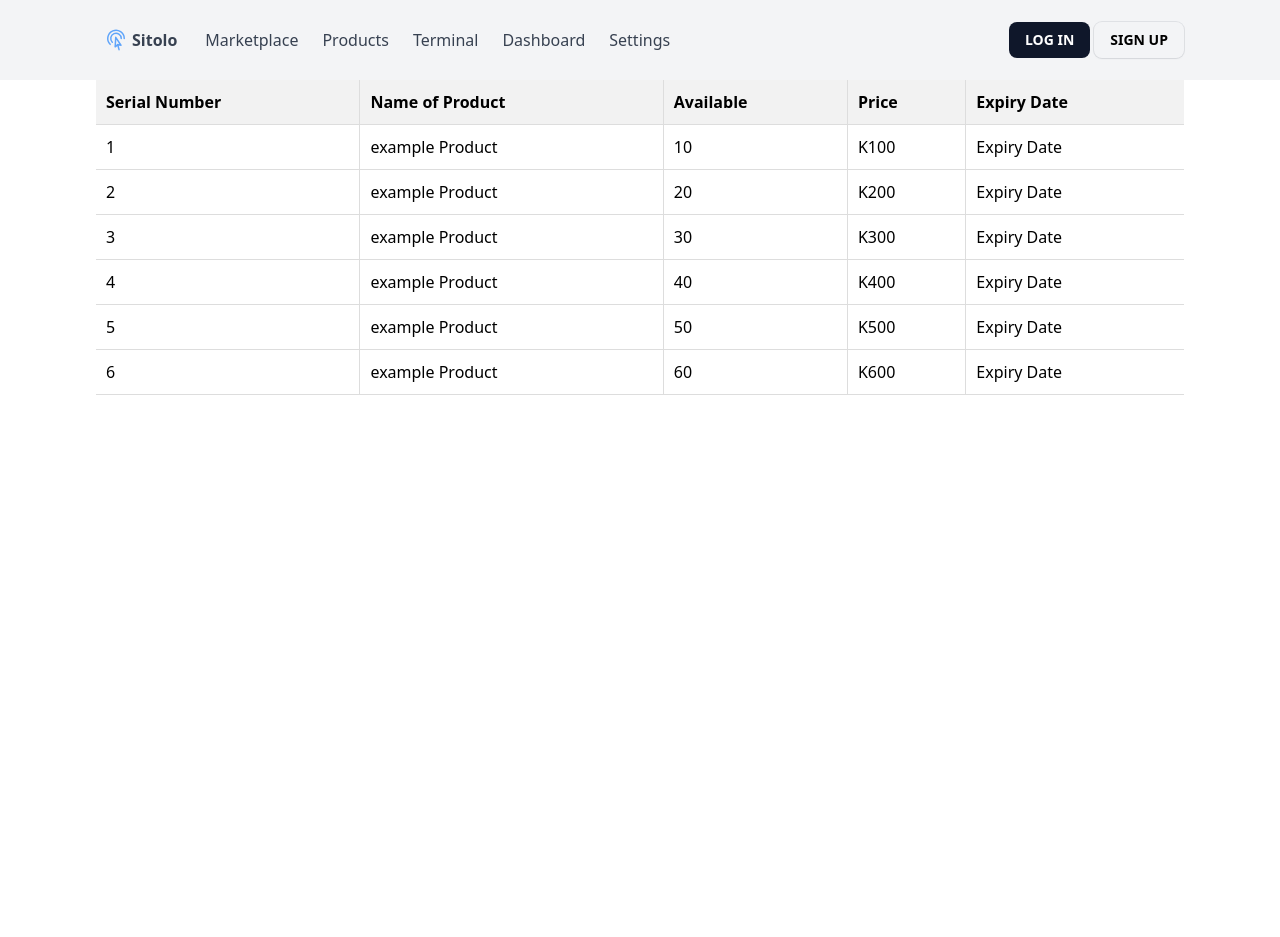
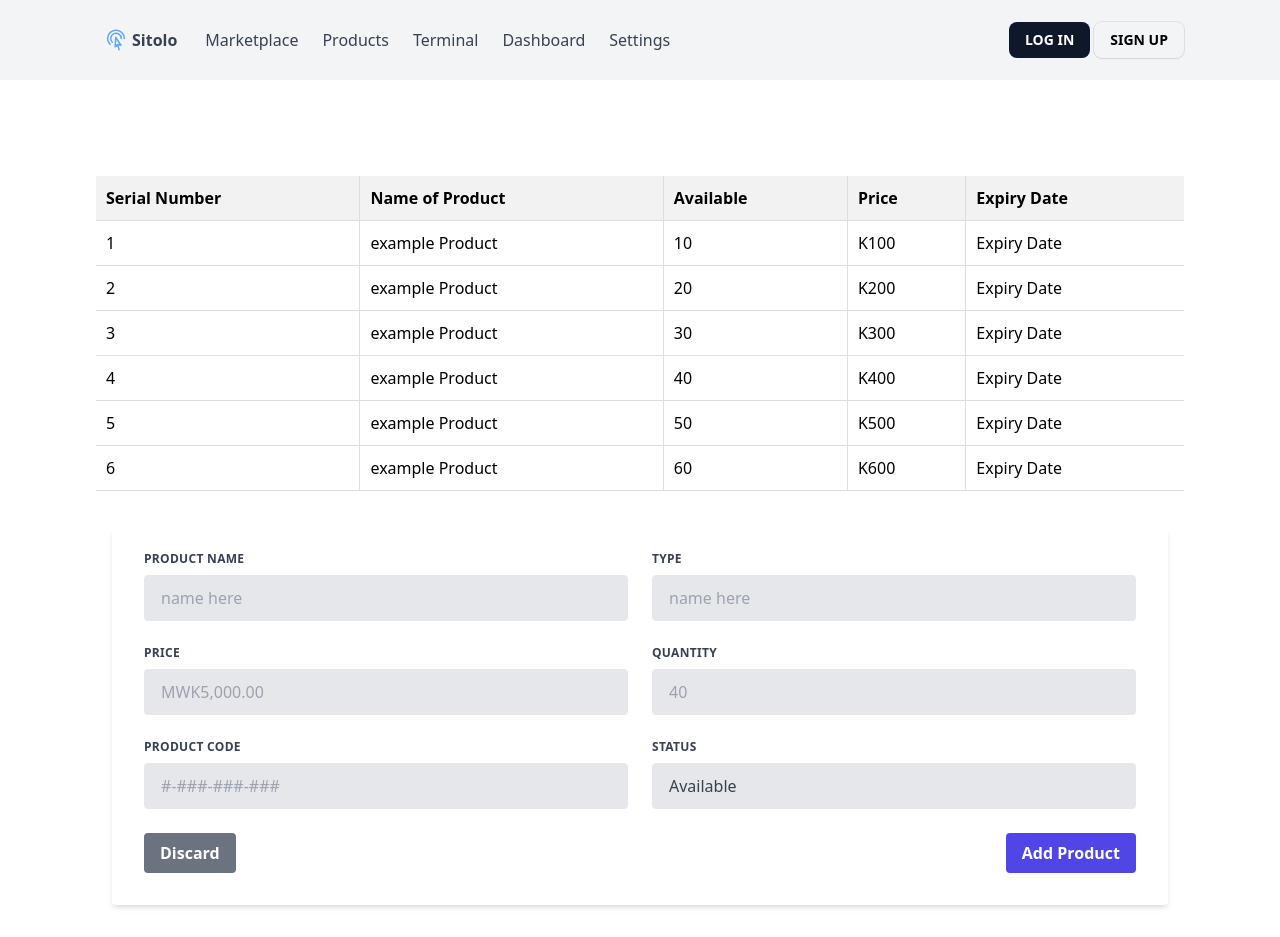
Before and after one commit to kazoomarc/sitolo-online, a React (Create React App) app: page /products in a window 1280 px wide. Before the commit the page ends 800 px from the top, so only its background shows below. Built offline with nearby package versions, Linux system fonts and the light colour scheme; a web font is replaced by a local one.

Commit message:
add breaklines

```diff
--- a/src/components/products/products.js
+++ b/src/components/products/products.js
@@ -2,13 +2,19 @@
 import NavTop from '../../common-components/top-nav';
 import MainWrapper from '../../common-components/main-wrapper';
 import './products.css';
+import Stock from './Stock';
 
 export default function Products() {
   return (
     <>
       <NavTop />
       <MainWrapper>
+        <br />
+        <br />
+        <br />
+        <br />
         <ProductTable />
+        <Stock />
       </MainWrapper>
     </>
   );
```
